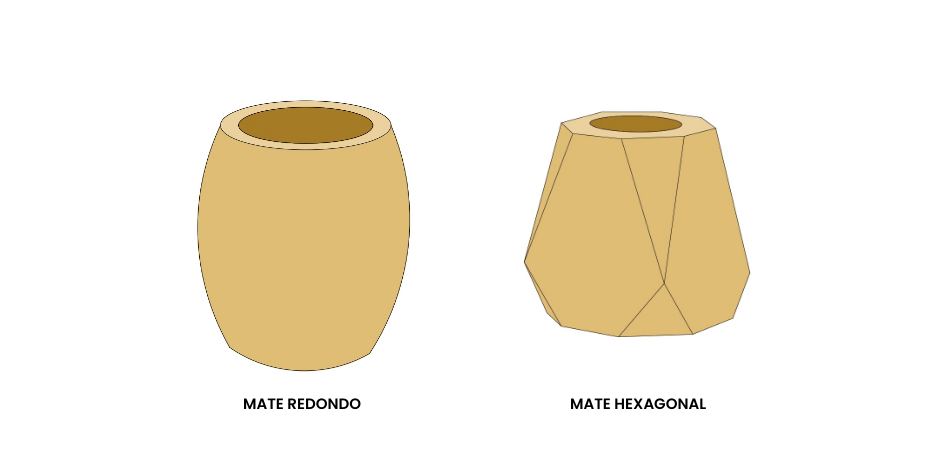
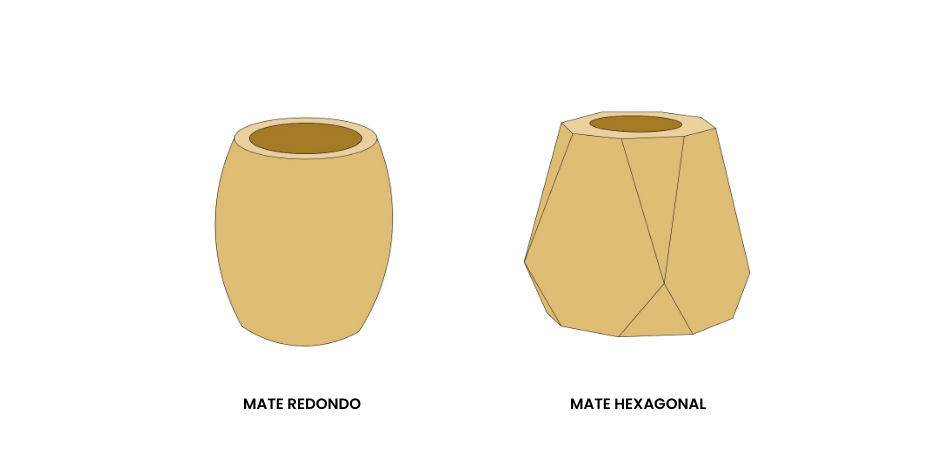
Before and after one commit to toledoantonio/ModoArtista, a plain HTML site: page sections/mates.html in a window 1280 px wide. Shown: the part 345-800 px from the top of the page, without its empty margins (171-1108 px from the left). Drawn offline with nearby package versions, Linux system fonts and the light colour scheme.

Commit message:
Se ajustaron las imagenes y resolvieron bugs

```diff
--- a/sections/mates.html
+++ b/sections/mates.html
@@ -79,7 +79,7 @@
                     protegerlos.</p>
                 <div class="images imgPlano">
                     <div class="image-box plano">
-                        <img src="../images/PLANO-MATES-PERITA.jpg" alt="Imagen de Plano de Mate Perita">
+                        <img src="../images/PLANO-MATES-PERITA1.jpg" alt="Imagen de Plano de Mate Perita">
                         <figcaption>
                             <h6 class="letraPlano">MATE REDONDO</h6>
                         </figcaption>
```
Also changed, not shown: index.html (+1 -1 lines), images/PLANO-MATES-PERITA.jpg (deleted), images/PLANO-MATES-PERITA1.jpg (added), 4 other files.
